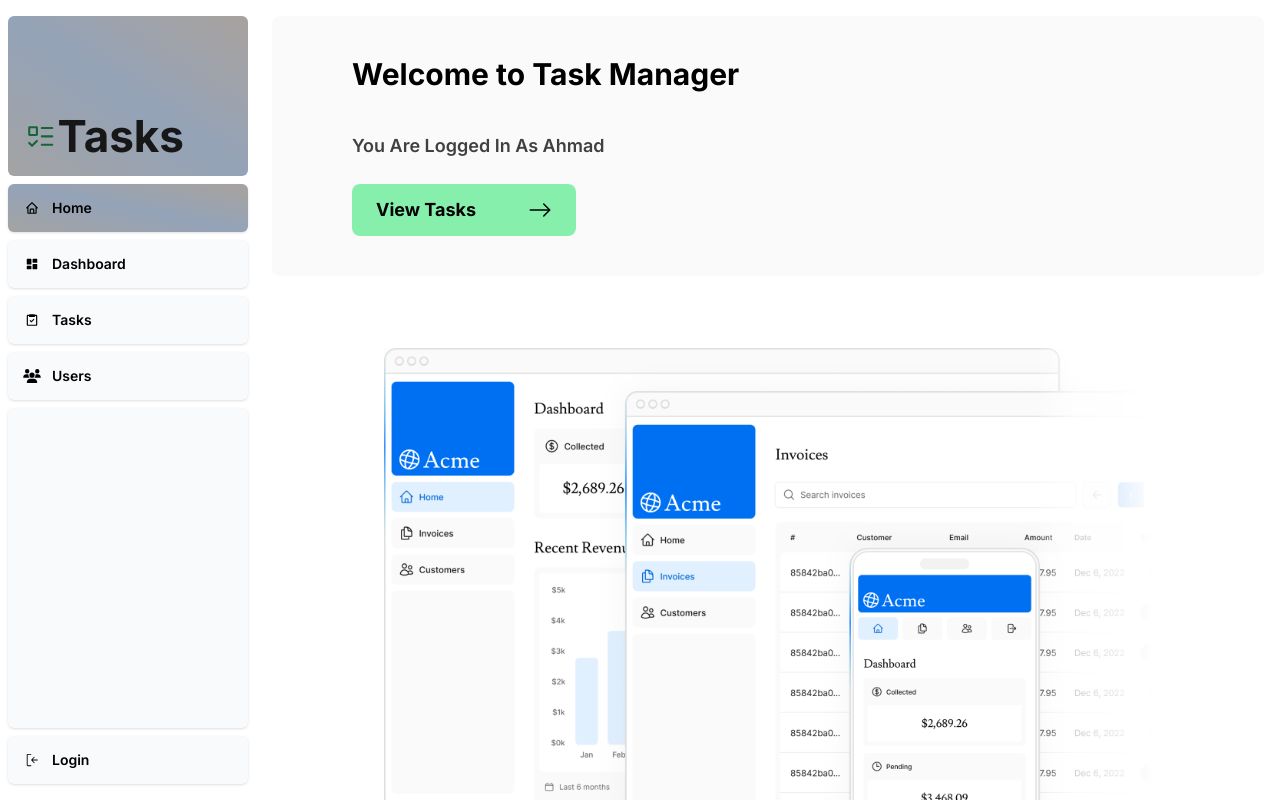
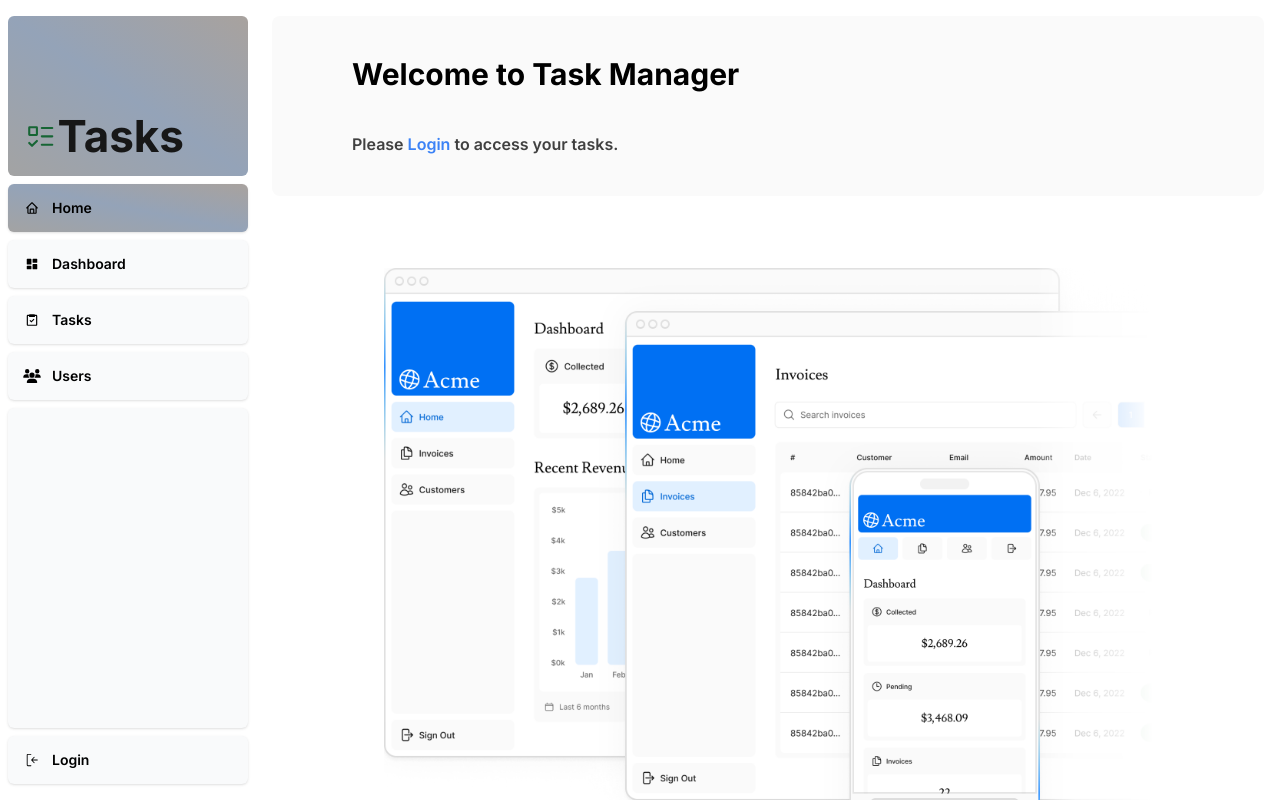
Before and after one commit to ahmad-elshowair/next-tasks, a Next.js app: page / in a window 1280 px wide. Built offline with nearby package versions, Linux system fonts and the light colour scheme.

Commit message:
"Update dashboard and home page components with minor layout and text changes, add register, users, login routes with their pages"

```diff
--- a/app/dashboard/page.tsx
+++ b/app/dashboard/page.tsx
@@ -1,5 +1,5 @@
 const Dashboard = () => {
-	return <div>Dashboard</div>;
+	return <main className="flex p-4 w-full">Dashboard</main>;
 };
 
 export default Dashboard;
--- /dev/null
+++ b/app/login/page.tsx
@@ -0,0 +1,5 @@
+const LoginPage = () => {
+	return <main className="flex p-4 w-full">LoginPage</main>;
+};
+
+export default LoginPage;
--- a/app/page.tsx
+++ b/app/page.tsx
@@ -3,7 +3,7 @@ import Link from "next/link";
 import { BsArrowRight } from "react-icons/bs";
 
 export default function Home() {
-	const session = { logged: true, name: "ahmad" };
+	const session = { logged: false, name: "ahmad" };
 	return (
 		<main className="flex min-h-screen p-4 w-full">
 			{/* <div className="flex h-20 shrink-0 items-end rounded-lg bg-gradient-to-tr from-neutral-400 via-slate-400 to-stone-400 p-4 md:h-52">
@@ -31,7 +31,7 @@ export default function Home() {
 							<Link href={"/login"} className=" text-blue-500 hover:underline">
 								Login
 							</Link>{" "}
-							to access you tasks.
+							to access your tasks.
 						</p>
 					)}
 				</div>
--- /dev/null
+++ b/app/register/page.tsx
@@ -0,0 +1,5 @@
+const RegisterPage = () => {
+	return <main className="flex p-4 w-full">RegisterPage</main>;
+};
+
+export default RegisterPage;
--- /dev/null
+++ b/app/users/page.tsx
@@ -0,0 +1,5 @@
+const UsersPage = () => {
+	return <main className="flex p-4 w-full">UsersPage</main>;
+};
+
+export default UsersPage;
```
